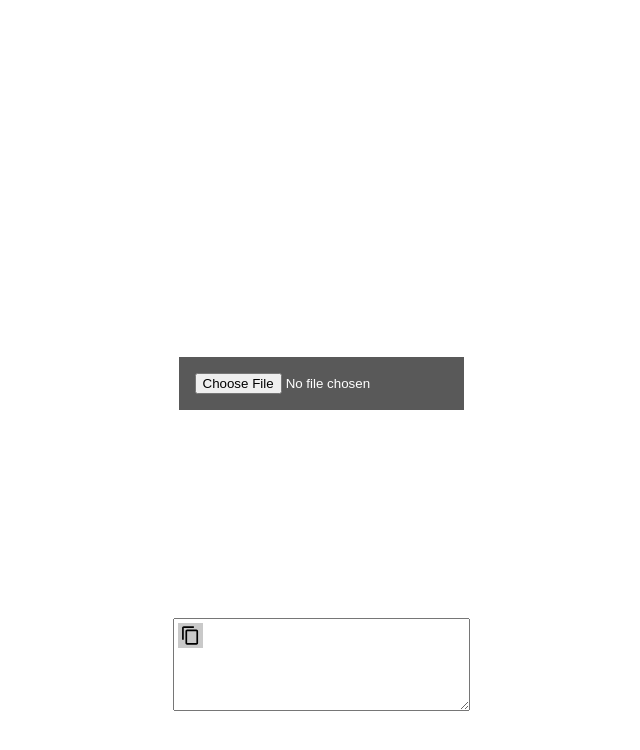
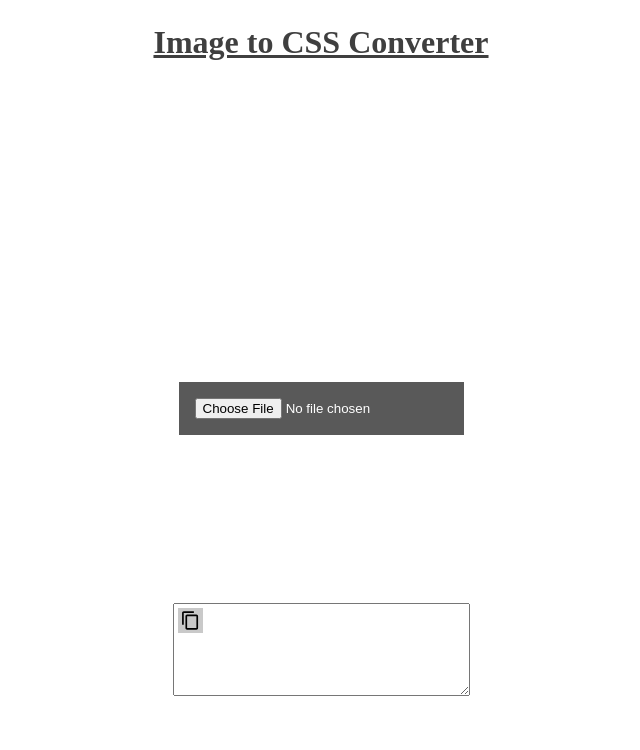
Before and after one commit to Basantrajshakti/ImageToCSS, a plain HTML site: page index.html in a window 1280 px wide. Shown: the whole page, without its empty margins (319-959 px from the left). Drawn offline with Linux system fonts and the light colour scheme.

Commit message:
Headings added

```diff
--- a/index.html
+++ b/index.html
@@ -11,6 +11,7 @@
 </head>
 
 <body>
+  <h1>Image to CSS Converter</h1>
   <main>
     <div class="processor">
       <div class="root"></div>
--- a/styles.css
+++ b/styles.css
@@ -5,12 +5,19 @@
 }
 
 main {
-  height: 100vh;
+  height: 85vh;
   display: grid;
   grid-template-rows: 1fr 1fr 1fr;
   grid-template-columns: 1fr;
   align-items: center;
   justify-items: center;
+}
+
+h1 {
+  text-align: center;
+  padding: 1.5rem;
+  color: rgb(63, 63, 63);
+  text-decoration: underline;
 }
 
 .processor {
```
